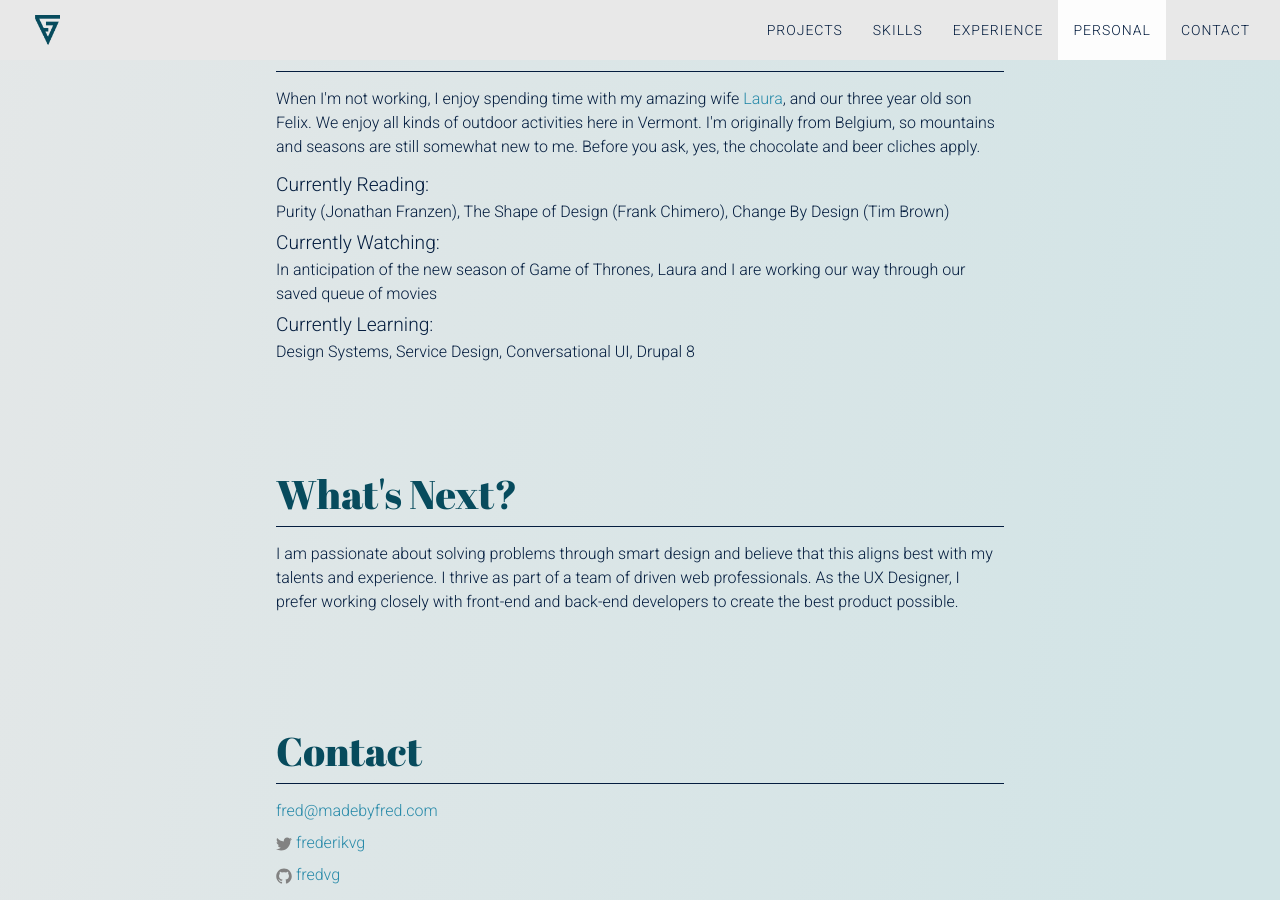
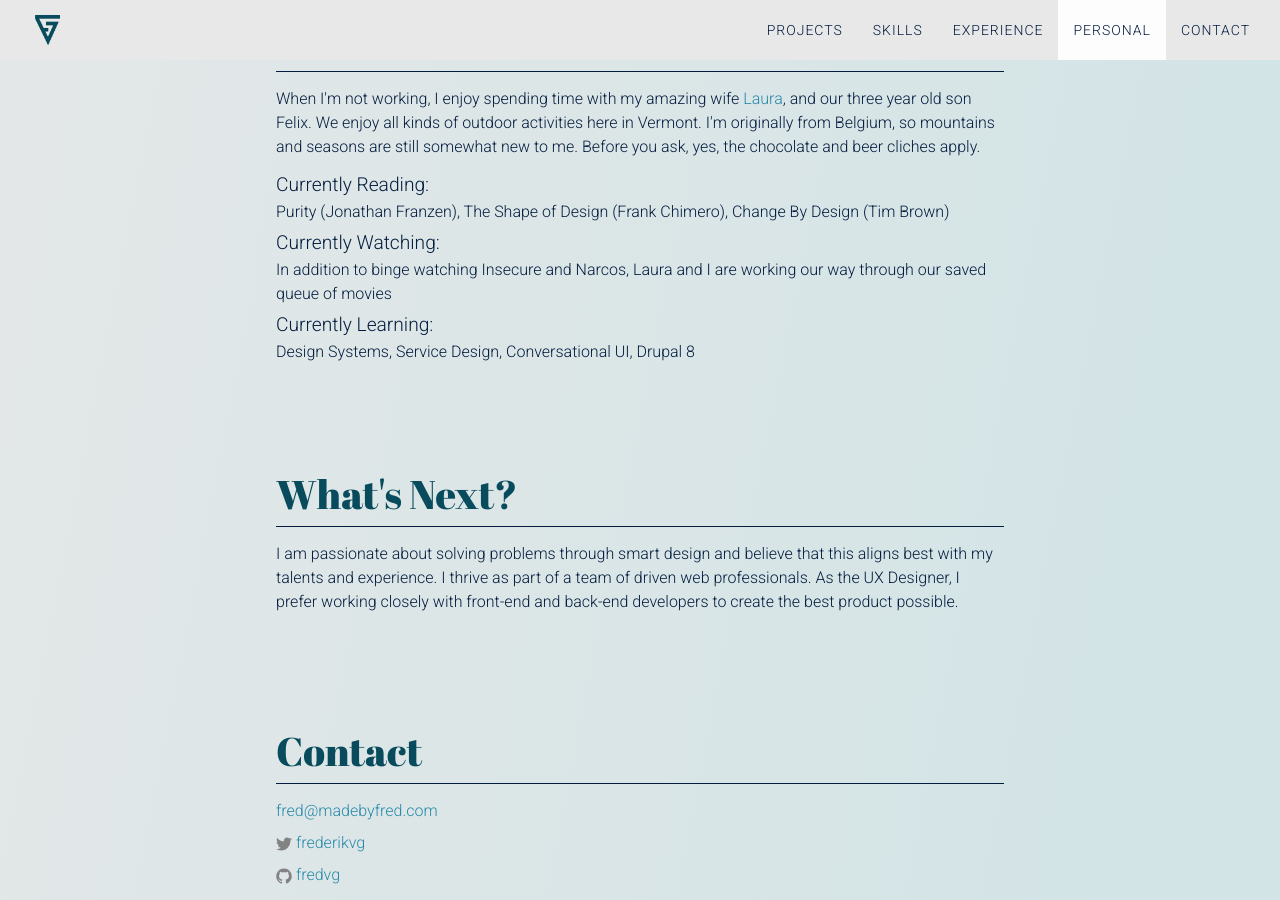
Before and after one commit to fredvg/fredvg.github.io, a Jekyll site: the page built from index.html, in a window 1280 px wide and 900 px high, scrolled down 5525 px. Built offline with Jekyll 4.4.1, drawn with Linux system fonts in a browser that asks for light colours.

Commit message:
updated currently watching

```diff
--- a/_includes/personal.html
+++ b/_includes/personal.html
@@ -4,7 +4,7 @@
 <p>When I'm not working, I enjoy spending time with my amazing wife <a href="http://lauramacchia.com">Laura</a>, and our three year old son Felix. We enjoy all kinds of outdoor activities here in Vermont. I'm originally from Belgium, so mountains and seasons are still somewhat new to me. Before you ask, yes, the chocolate and beer cliches&nbsp;apply.</p>
 <ul class="entries">
   <li><h3>Currently Reading:</h3>Purity (Jonathan Franzen), The Shape of Design (Frank&nbsp;Chimero), Change By Design (Tim&nbsp;Brown)</li>
-  <li><h3>Currently Watching:</h3>In anticipation of the new season of Game of Thrones, Laura and I are working our way through our saved queue of&nbsp;movies</li>
+  <li><h3>Currently Watching:</h3>In addition to binge watching Insecure and Narcos, Laura and I are working our way through our saved queue of&nbsp;movies</li>
   <li><h3>Currently Learning:</h3> Design Systems, Service Design, Conversational&nbsp;UI, Drupal 8</li>
 </ul>
 </section>
```
